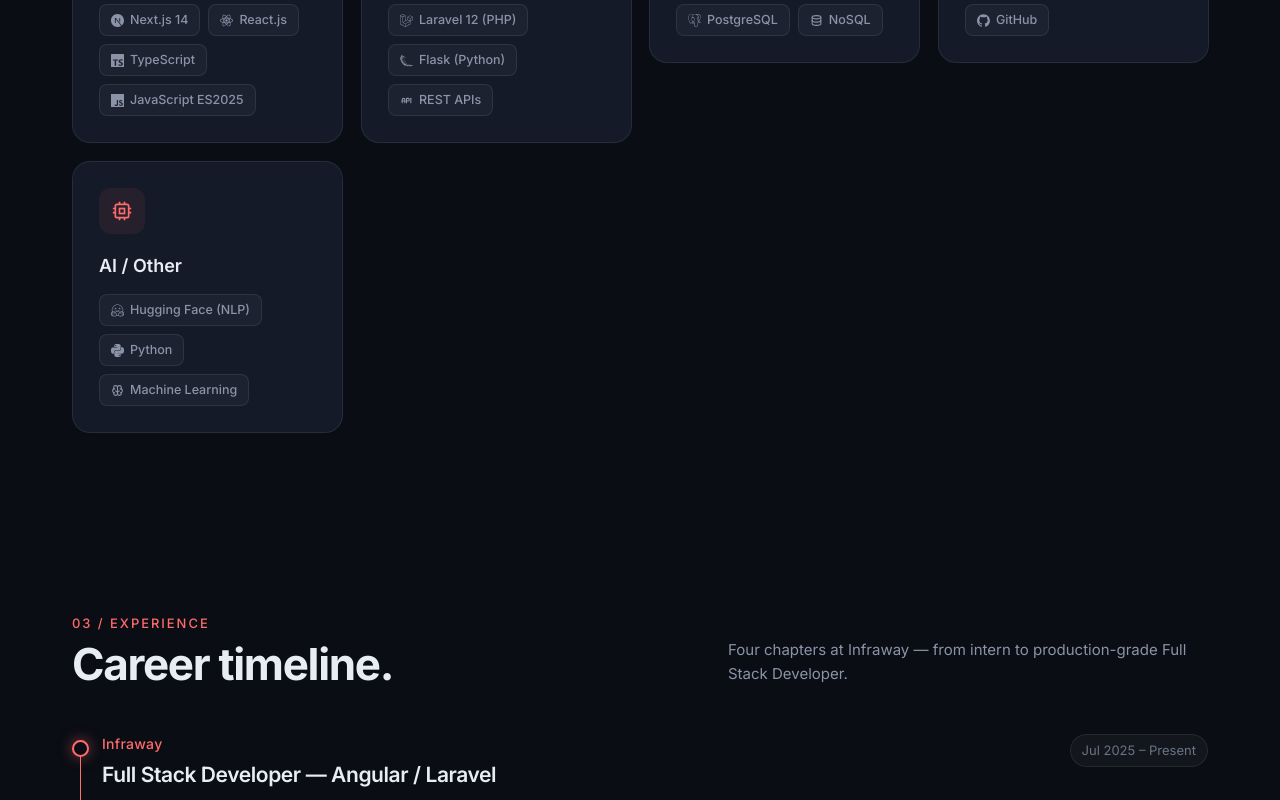
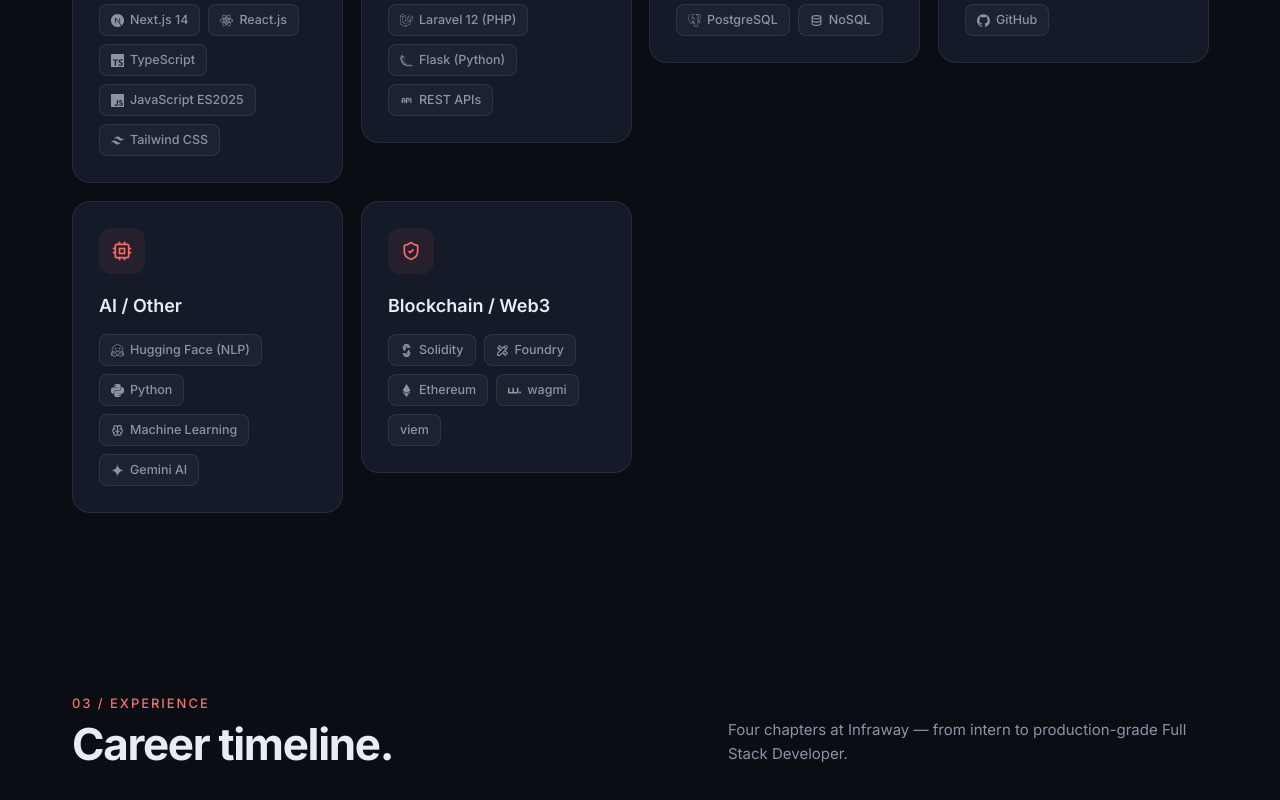
Before and after one commit to AmineMabrouk17/My-Portfolio, a Next.js app: page / in a window 1280 px wide. Shown: the part 1880-2680 px from the top of the page. Built offline with nearby package versions, Linux system fonts and the light colour scheme.

Commit message:
feat: add blockchain skills and BudgetIQ demo link

```diff
--- a/src/components/sections/Projects.tsx
+++ b/src/components/sections/Projects.tsx
@@ -37,6 +37,7 @@
       titleKey: "proj.budgetiq.title",
       caseStudy: { problem: "proj.budgetiq.problem", solution: "proj.budgetiq.solution", result: "proj.budgetiq.result" },
       tags: ["Next.js", "TypeScript", "Supabase", "Gemini AI", "Tailwind CSS"],
+      link: "https://budgetiq-two.vercel.app",
       source: "https://github.com/AmineMabrouk17/BudgetIQ",
     },
     {
--- a/src/components/sections/Skills.tsx
+++ b/src/components/sections/Skills.tsx
@@ -4,9 +4,11 @@
 import {
   SiAngular,
   SiDocker,
+  SiEthereum,
   SiFlask,
   SiGit,
   SiGithub,
+  SiGooglegemini,
   SiHuggingface,
   SiJavascript,
   SiLaravel,
@@ -16,10 +18,13 @@
   SiPostgresql,
   SiPython,
   SiReact,
+  SiSolidity,
   SiSupabase,
+  SiTailwindcss,
   SiTypescript,
+  SiWagmi,
 } from "react-icons/si";
-import { TbApi, TbBrain, TbDatabase } from "react-icons/tb";
+import { TbApi, TbBrain, TbDatabase, TbTools } from "react-icons/tb";
 import { useI18n } from "@/i18n/I18nContext";
 import ScrollReveal from "@/components/ui/ScrollReveal";
 import { TiltCard } from "@/components/motion/tilt-card";
@@ -28,7 +33,7 @@
   {
     icon: "window",
     titleKey: "skills.frontend",
-    tags: ["Angular 20", "Next.js 14", "React.js", "TypeScript", "JavaScript ES2025"],
+    tags: ["Angular 20", "Next.js 14", "React.js", "TypeScript", "JavaScript ES2025", "Tailwind CSS"],
   },
   {
     icon: "server",
@@ -48,7 +53,12 @@
   {
     icon: "cpu",
     titleKey: "skills.ai",
-    tags: ["Hugging Face (NLP)", "Python", "Machine Learning"],
+    tags: ["Hugging Face (NLP)", "Python", "Machine Learning", "Gemini AI"],
+  },
+  {
+    icon: "shield",
+    titleKey: "skills.blockchain",
+    tags: ["Solidity", "Foundry", "Ethereum", "wagmi", "viem"],
   },
 ];
 
@@ -58,6 +68,7 @@
   "React.js": SiReact,
   TypeScript: SiTypescript,
   "JavaScript ES2025": SiJavascript,
+  "Tailwind CSS": SiTailwindcss,
   "Node.js": SiNodedotjs,
   "Laravel 12 (PHP)": SiLaravel,
   "Flask (Python)": SiFlask,
@@ -72,6 +83,11 @@
   "Hugging Face (NLP)": SiHuggingface,
   Python: SiPython,
   "Machine Learning": TbBrain,
+  "Gemini AI": SiGooglegemini,
+  Solidity: SiSolidity,
+  Foundry: TbTools,
+  Ethereum: SiEthereum,
+  wagmi: SiWagmi,
 };
 
 const iconMap: Record<string, React.JSX.Element> = {
@@ -80,6 +96,7 @@
   database: <svg width="20" height="20" viewBox="0 0 24 24" fill="none" stroke="currentColor" strokeWidth="2"><ellipse cx="12" cy="5" rx="9" ry="3" /><path d="M21 12c0 1.66-4 3-9 3s-9-1.34-9-3" /><path d="M3 5v14c0 1.66 4 3 9 3s9-1.34 9-3V5" /></svg>,
   infinity: <svg width="20" height="20" viewBox="0 0 24 24" fill="none" stroke="currentColor" strokeWidth="2"><path d="M12 12c-2-2.67-4-4-6-4a4 4 0 100 8c2 0 4-1.33 6-4zm0 0c2 2.67 4 4 6 4a4 4 0 000-8c-2 0-4 1.33-6 4z" /></svg>,
   cpu: <svg width="20" height="20" viewBox="0 0 24 24" fill="none" stroke="currentColor" strokeWidth="2"><rect x="4" y="4" width="16" height="16" rx="2" /><rect x="9" y="9" width="6" height="6" /><line x1="9" y1="1" x2="9" y2="4" /><line x1="15" y1="1" x2="15" y2="4" /><line x1="9" y1="20" x2="9" y2="23" /><line x1="15" y1="20" x2="15" y2="23" /><line x1="20" y1="9" x2="23" y2="9" /><line x1="20" y1="14" x2="23" y2="14" /><line x1="1" y1="9" x2="4" y2="9" /><line x1="1" y1="14" x2="4" y2="14" /></svg>,
+  shield: <svg width="20" height="20" viewBox="0 0 24 24" fill="none" stroke="currentColor" strokeWidth="2"><path d="M20 13c0 5-3.5 7.5-7.66 8.95a1 1 0 01-.67-.01C7.5 20.5 4 18 4 13V6a1 1 0 011-1c2 0 4.5-1.2 6.24-2.72a1.17 1.17 0 011.52 0C14.51 3.81 17 5 19 5a1 1 0 011 1z" /><polyline points="9 12 11 14 15 10" /></svg>,
 };
 
 export default function Skills() {
--- a/src/i18n/locales/ar/common.json
+++ b/src/i18n/locales/ar/common.json
@@ -36,7 +36,8 @@
     "backend": "الخادم",
     "databases": "قواعد البيانات",
     "devops": "DevOps",
-    "ai": "الذكاء الاصطناعي / أخرى"
+    "ai": "الذكاء الاصطناعي / أخرى",
+    "blockchain": "سلسلة الكتل / Web3"
   },
   "exp": {
     "num": "03 / الخبرة",
--- a/src/i18n/locales/en/common.json
+++ b/src/i18n/locales/en/common.json
@@ -36,7 +36,8 @@
     "backend": "Backend",
     "databases": "Databases",
     "devops": "DevOps",
-    "ai": "AI / Other"
+    "ai": "AI / Other",
+    "blockchain": "Blockchain / Web3"
   },
   "exp": {
     "num": "03 / EXPERIENCE",
--- a/src/i18n/locales/fr/common.json
+++ b/src/i18n/locales/fr/common.json
@@ -36,7 +36,8 @@
     "backend": "Backend",
     "databases": "Bases de données",
     "devops": "DevOps",
-    "ai": "IA / Autres"
+    "ai": "IA / Autres",
+    "blockchain": "Blockchain / Web3"
   },
   "exp": {
     "num": "03 / EXPÉRIENCE",
```
